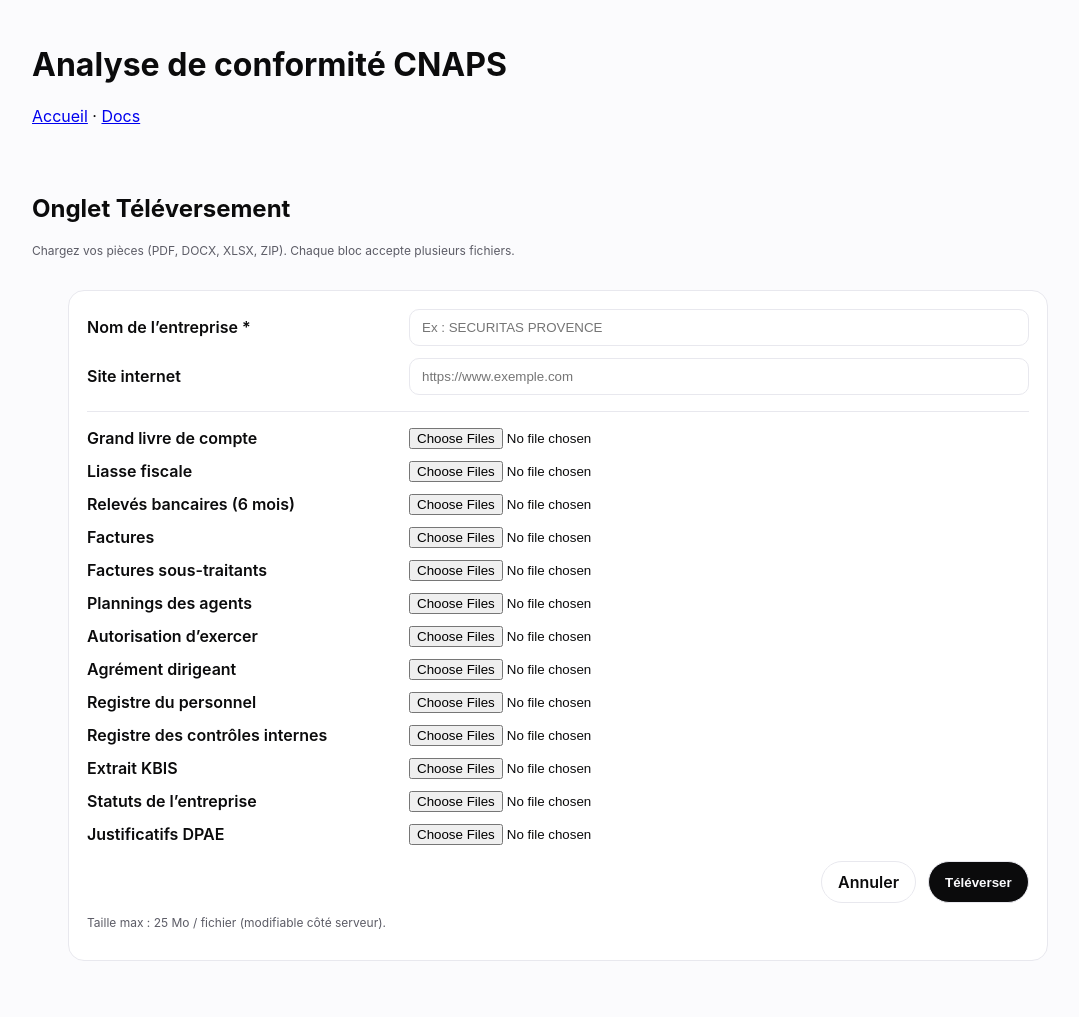
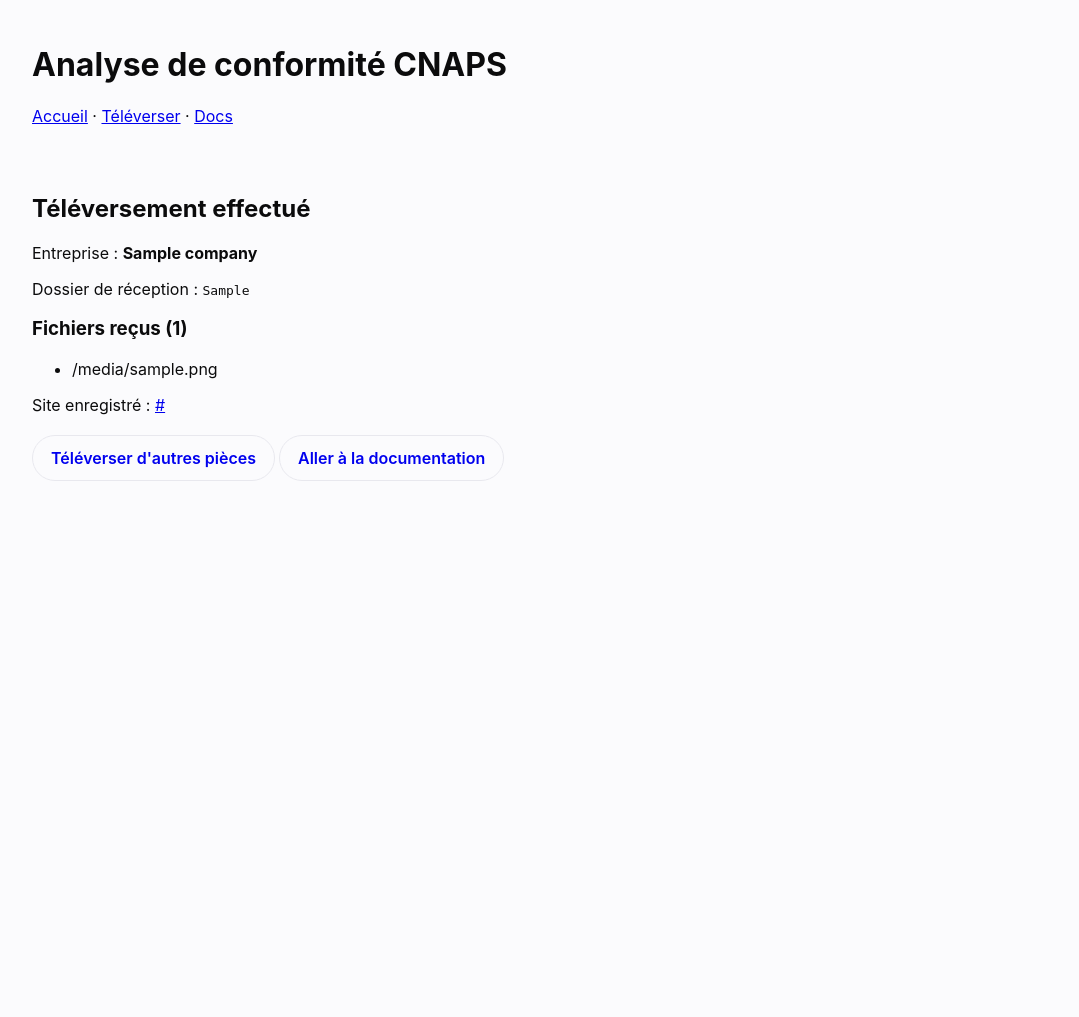
Before and after one commit to mescoubas-tech/csi-api, a FastAPI app: template app/templates/upload_done.html in a window 1280 px wide. Shown: the whole page, without its empty margins (82-1161 px from the left). After the commit the page ends 481 px from the top, so only its background shows below. Run offline with FastAPI, Linux system fonts and the light colour scheme; the template is opened without the code that fills it: most values are stand-ins (such as "Sample title", 1, 10 or a date in 2020).

Commit message:
Update upload_done.html

```diff
--- a/app/templates/upload_done.html
+++ b/app/templates/upload_done.html
@@ -1,64 +1,37 @@
-<!DOCTYPE html>
+<!doctype html>
 <html lang="fr">
 <head>
   <meta charset="utf-8" />
   <meta name="viewport" content="width=device-width,initial-scale=1" />
-  <title>Téléverser — Analyse de conformité CNAPS</title>
+  <title>Téléversement effectué — Analyse de conformité CNAPS</title>
   <link rel="stylesheet" href="/static/styles.css" />
-  <style>
-    .form { width:min(980px,92vw); margin:32px auto; background:var(--card); border:1px solid var(--border); border-radius:16px; padding:18px; }
-    .row { display:grid; grid-template-columns: 1fr 2fr; gap:12px; align-items:center; margin-bottom:12px; }
-    label { font-weight:600; }
-    input[type="text"] { width:100%; padding:10px 12px; border-radius:10px; border:1px solid var(--border); background:transparent; color:var(--fg); }
-    input[type="file"] { width:100%; }
-    .hint { color:var(--muted); font-size:12px; }
-    .actions { display:flex; gap:12px; justify-content:flex-end; margin-top:16px; }
-    .btn { display:inline-block; padding:10px 16px; border-radius:999px; border:1px solid var(--border); text-decoration:none; font-weight:600; background:var(--fg); color:var(--bg); }
-    .btn.secondary { background:transparent; color:var(--fg); }
-  </style>
 </head>
 <body>
   <header class="wrap">
     <h1>Analyse de conformité CNAPS</h1>
-    <nav><a href="/">Accueil</a> · <a href="/docs">Docs</a></nav>
+    <nav><a href="/">Accueil</a> · <a href="/televerser">Téléverser</a> · <a href="/docs">Docs</a></nav>
   </header>
 
   <main class="wrap">
-    <h2>Onglet Téléversement</h2>
-    <p class="hint">Chargez vos pièces (PDF, DOCX, XLSX, ZIP). Chaque bloc accepte plusieurs fichiers.</p>
+    <h2>Téléversement effectué</h2>
+    <p>Entreprise : <strong>{{ company }}</strong></p>
+    <p>Dossier de réception : <code>{{ upload_folder }}</code></p>
 
-    <form class="form" action="/upload" method="post" enctype="multipart/form-data">
-      <div class="row">
-        <label>Nom de l’entreprise *</label>
-        <input required type="text" name="company_name" placeholder="Ex : SECURITAS PROVENCE" />
-      </div>
-      <div class="row">
-        <label>Site internet</label>
-        <input type="text" name="website_url" placeholder="https://www.exemple.com" />
-      </div>
+    <h3>Fichiers reçus ({{ files_saved|length }})</h3>
+    <ul>
+      {% for f in files_saved %}
+        <li>{{ f }}</li>
+      {% endfor %}
+    </ul>
 
-      <hr style="border:0;border-top:1px solid var(--border);margin:16px 0;">
+    {% if website_url %}
+      <p>Site enregistré : <a href="{{ website_url }}" target="_blank" rel="noopener">{{ website_url }}</a></p>
+    {% endif %}
 
-      <div class="row"><label>Grand livre de compte</label><input type="file" name="grand_livre" multiple></div>
-      <div class="row"><label>Liasse fiscale</label><input type="file" name="liasse_fiscale" multiple></div>
-      <div class="row"><label>Relevés bancaires (6 mois)</label><input type="file" name="releves_bancaires" multiple></div>
-      <div class="row"><label>Factures</label><input type="file" name="factures" multiple></div>
-      <div class="row"><label>Factures sous-traitants</label><input type="file" name="factures_sous_traitants" multiple></div>
-      <div class="row"><label>Plannings des agents</label><input type="file" name="plannings_agents" multiple></div>
-      <div class="row"><label>Autorisation d’exercer</label><input type="file" name="autorisation_exercer" multiple></div>
-      <div class="row"><label>Agrément dirigeant</label><input type="file" name="agrement_dirigeant" multiple></div>
-      <div class="row"><label>Registre du personnel</label><input type="file" name="registre_personnel" multiple></div>
-      <div class="row"><label>Registre des contrôles internes</label><input type="file" name="registre_controles_internes" multiple></div>
-      <div class="row"><label>Extrait KBIS</label><input type="file" name="extrait_kbis" multiple></div>
-      <div class="row"><label>Statuts de l’entreprise</label><input type="file" name="statuts_entreprise" multiple></div>
-      <div class="row"><label>Justificatifs DPAE</label><input type="file" name="justificatifs_dpae" multiple></div>
-
-      <div class="actions">
-        <a class="btn secondary" href="/">Annuler</a>
-        <button class="btn" type="submit">Téléverser</button>
-      </div>
-      <p class="hint">Taille max : {{ 25 }} Mo / fichier (modifiable côté serveur).</p>
-    </form>
+    <p style="margin-top:20px;">
+      <a class="btn" href="/televerser">Téléverser d'autres pièces</a>
+      <a class="btn" href="/docs">Aller à la documentation</a>
+    </p>
   </main>
 </body>
 </html>
```
